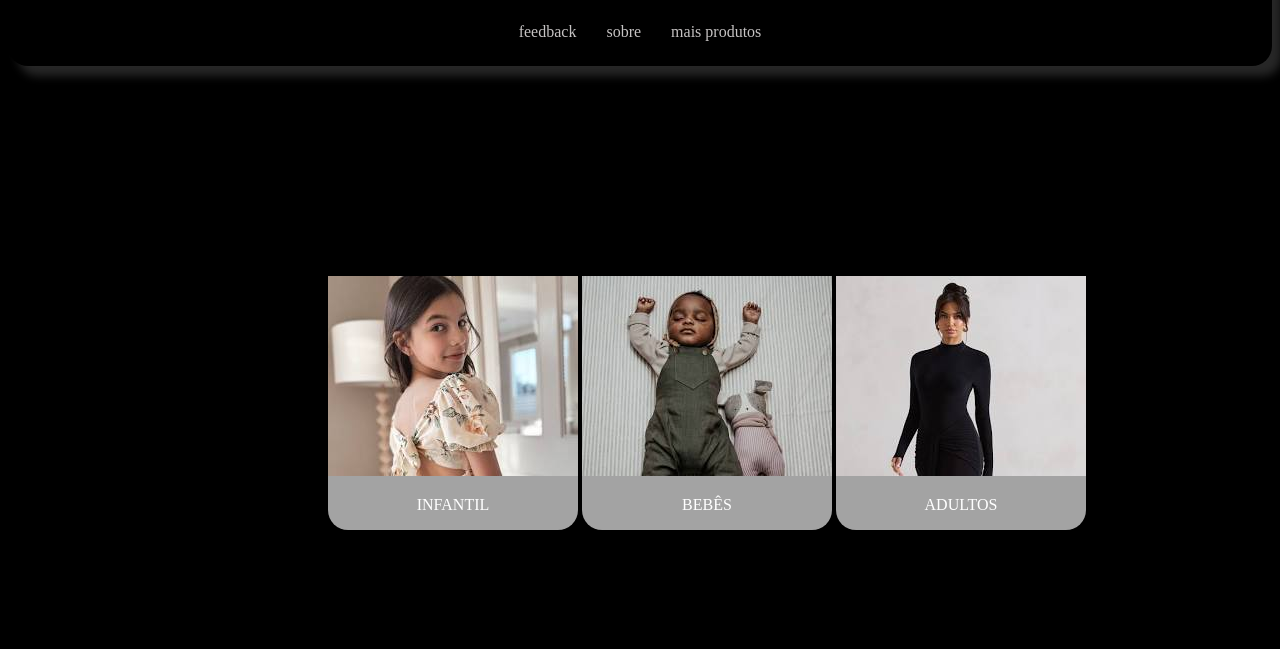
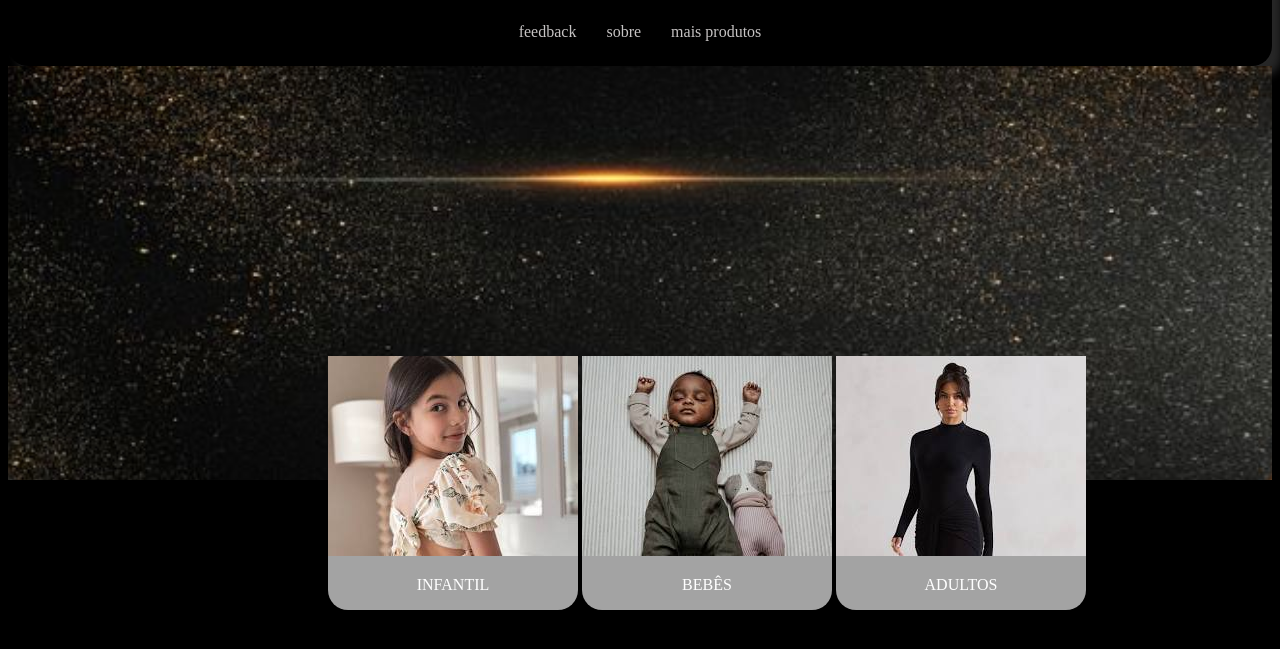
Before and after one commit to DenilsonAmaral/loja, a plain HTML site: page index.html in a window 1280 px wide. Shown: the part 89-738 px from the top of the page. Drawn offline with Linux system fonts and the light colour scheme.

Commit message:
novos ajustes

```diff
--- a/index.html
+++ b/index.html
@@ -17,7 +17,7 @@
         </nav>
     </header>
 
-    <main>
+    <main class="imagem1" id="imagem1">
         <div class="imagem1"><img src="images4.jfif" alt="INFANTIL" ><p>INFANTIL</p></div>
         <div class="imagem2"><img src="images1.jfif" alt="BEBÊS"><P>BEBÊS</P></div>
         <div class="imagem3"><img src="images2.jfif" alt="ADULTOS"><P>ADULTOS</P></div>
--- a/style.css
+++ b/style.css
@@ -37,7 +37,18 @@ body{
      color: white;
    }
    main{
-    background-attachment: fixed;
+     background-size: cover;
+     background-repeat: no-repeat;
+     background-position: center;
+     background-attachment: fixed;
+   }
+   main#imagem1{
+      background-image: url(../loja/fundo.jpg);
+      background-position: center;
+   }
+   main{
+    padding-top: 10vh;
+    padding-bottom: 10vh;
    }
 
 
```
Also changed, not shown: fundo.jpg (added).
